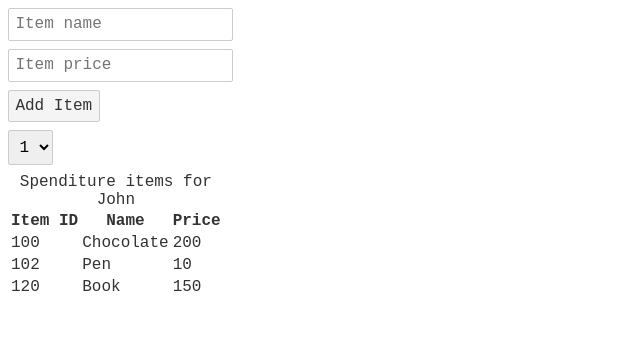
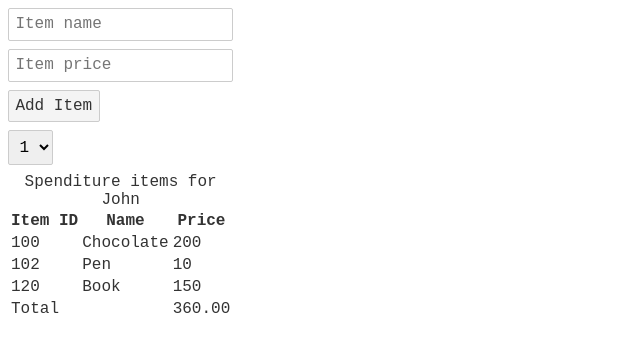
Before and after one commit to sparrowsl/spenditure, a Svelte app: page / in a window 1280 px wide. Shown: the top 352 px of the page, without its empty margins (0-640 px from the left). Built offline with nearby package versions, Linux system fonts and the light colour scheme.

Commit message:
Add total price for items

```diff
--- a/src/components/Dashboard.svelte
+++ b/src/components/Dashboard.svelte
@@ -7,9 +7,10 @@
     return $spenditures.find((spendings) => spendings.id === userID);
   }
   $: user = getUserData($currentChoosenID);
+  $: total = user.spendings.reduce((totalPrice, currentItem) => {
+    return totalPrice + currentItem.itemPrice;
+  }, 0);  // 0 is the start value of totalPrice
 </script>
-
-
 
 <section>
   {#if user}
@@ -32,6 +33,11 @@
               <td>{userData.itemPrice}</td>
             </tr>
           {/each}
+          <tr>
+            <td>Total</td>
+            <td />
+            <td>{total.toFixed(2)}</td>
+          </tr>
         </tbody>
       {/if}
     </table>
```
